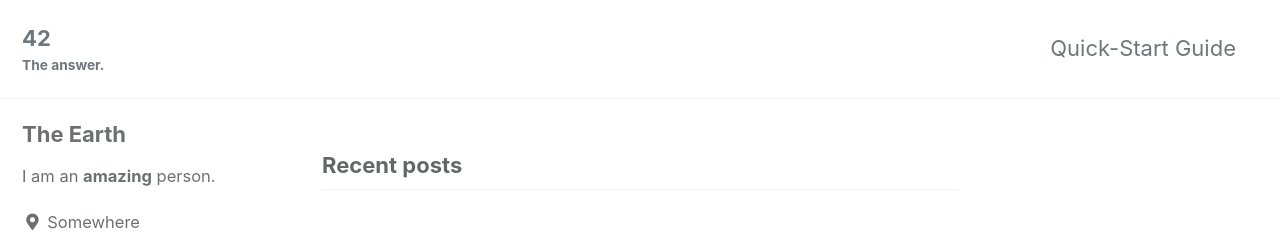
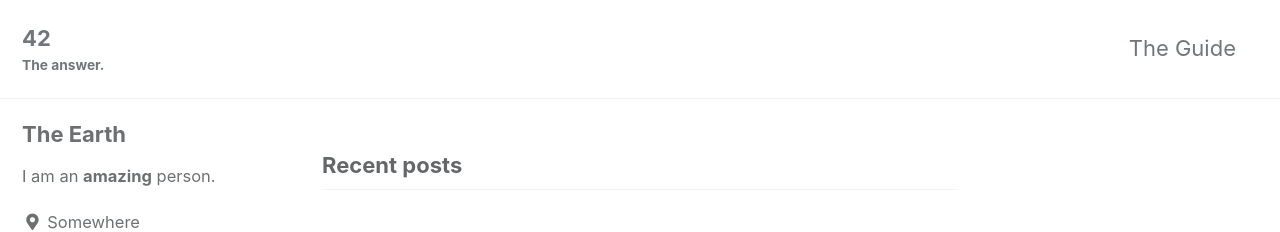
Before and after one commit to sunrisesteel/sunrisesteel.github.io, a Jekyll site: the page built from index.html, in a window 1280 px wide. Shown: the top 232 px of the page. Built offline with Jekyll 4.4.1, drawn with Linux system fonts in a browser that asks for light colours; cached includes are drawn as plain includes; the list of posts is cut into pages by our own code.

Commit message:
Update navigation.yml

```diff
--- a/_data/navigation.yml
+++ b/_data/navigation.yml
@@ -1,6 +1,6 @@
 # main links
 main:
-  - title: "Quick-Start Guide"
+  - title: "The Guide"
     url: https://mmistakes.github.io/minimal-mistakes/docs/quick-start-guide/
   # - title: "About"
   #   url: https://mmistakes.github.io/minimal-mistakes/about/
```
